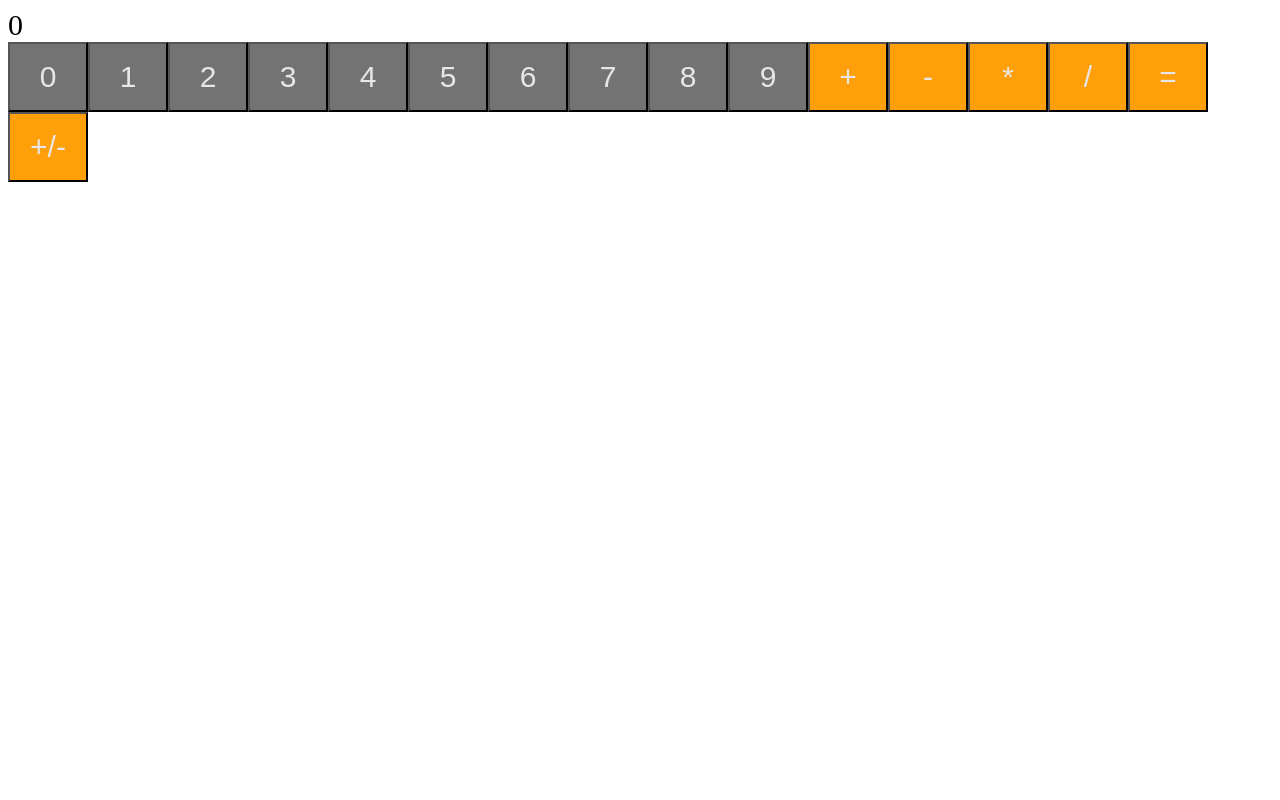
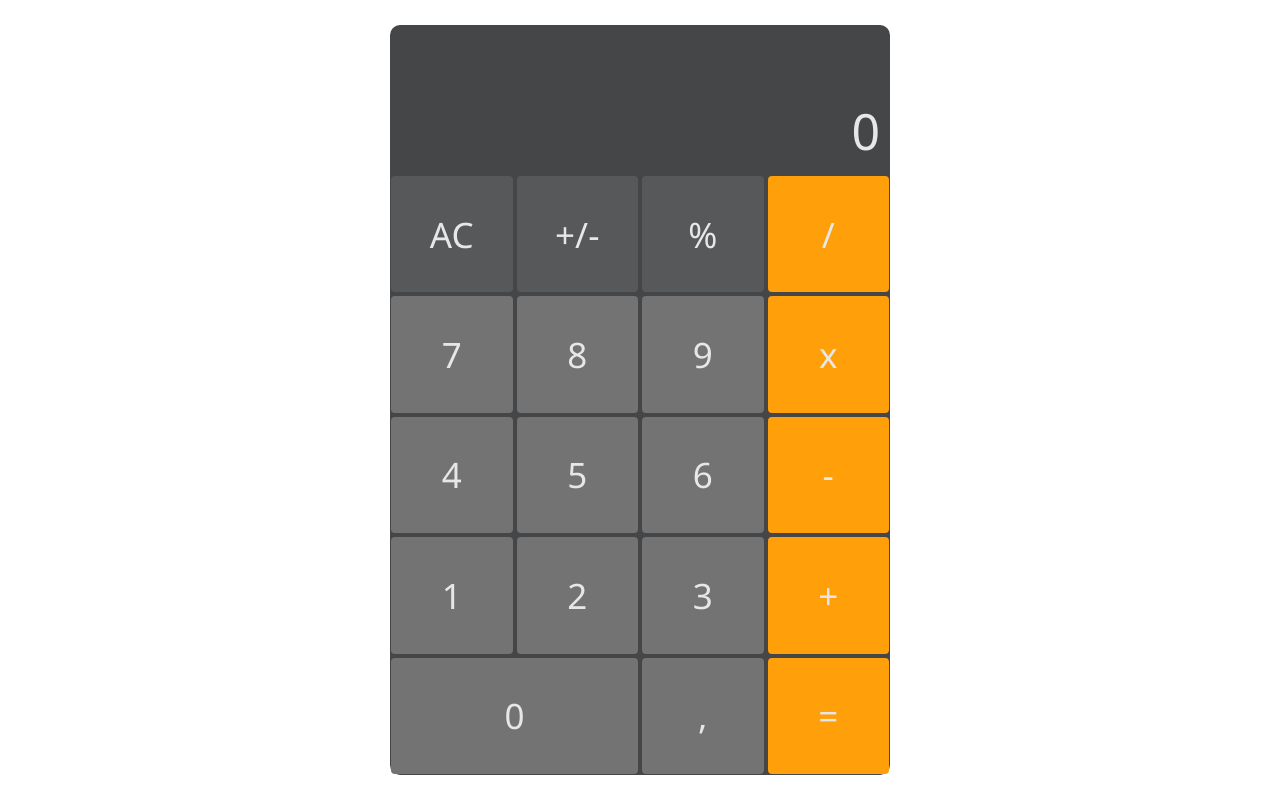
Before and after one commit to bpetrukovich/ios-calculator, a website built with Vite: page index.html in a window 1280 px wide. Built offline with nearby package versions, Linux system fonts and the light colour scheme.

Commit message:
create button styles + layout

```diff
--- a/index.html
+++ b/index.html
@@ -10,7 +10,29 @@
 
 <body>
   <div id="app">
-    <div id="display"></div>
+    <div id="display"><span id="display-text"></span></div>
+
+    <div id="buttons">
+      <button id="clear" class="top-row">AC</button>
+      <button id="sign" class="top-row">+/-</button>
+      <button id="percent" class="top-row">%</button>
+      <button id="divide" class="right-col">/</button>
+      <button id="button-7" class="number">7</button>
+      <button id="button-8" class="number">8</button>
+      <button id="button-9" class="number">9</button>
+      <button id="multiply" class="right-col">x</button>
+      <button id="button-4" class="number">4</button>
+      <button id="button-5" class="number">5</button>
+      <button id="button-6" class="number">6</button>
+      <button id="subtract" class="right-col">-</button>
+      <button id="button-1" class="number">1</button>
+      <button id="button-2" class="number">2</button>
+      <button id="button-3" class="number">3</button>
+      <button id="add" class="right-col">+</button>
+      <button id="button-0" class="number">0</button>
+      <button id="," class="number">,</button>
+      <button id="equals" class="right-col">=</button>
+    </div>
   </div>
   <script type="module" src="/src/main.js"></script>
 </body>
--- a/src/main.js
+++ b/src/main.js
@@ -4,10 +4,9 @@ import "./style.css";
 import { ButtonLayout } from "./ui/button-layout";
 import { CalculatorButton } from "./ui/calculator-button";
 import { NumberCalculatorButton } from "./ui/number-calculator-button";
-import { THEME } from "./ui/theme";
 
 eventEmitter.on("changeDisplay", (input) => {
-  document.querySelector("#display").innerText = input;
+  document.querySelector("#display-text").innerText = input;
 });
 // new ButtonLayout();
 const app = new CalculatorApp();
@@ -26,35 +25,35 @@ class UI {
     this.numbers.push(new NumberCalculatorButton(8, () => app.clickEight()));
     this.numbers.push(new NumberCalculatorButton(9, () => app.clickNine()));
 
-    this.numbers.forEach((button) => {
-      document.querySelector("#app").appendChild(button.createButton());
-    });
+    // this.numbers.forEach((button) => {
+    //   document.querySelector("#app").appendChild(button.createButton());
+    // });
 
     this.operators = [];
-    this.operators.push(
-      new CalculatorButton("+", THEME.rightButtons, () => app.clickAdd()),
-    );
-    this.operators.push(
-      new CalculatorButton("-", THEME.rightButtons, () => app.clickSubtract()),
-    );
-    this.operators.push(
-      new CalculatorButton("*", THEME.rightButtons, () => app.clickMultiply()),
-    );
-    this.operators.push(
-      new CalculatorButton("/", THEME.rightButtons, () => app.clickDevide()),
-    );
+    // this.operators.push(
+    //   new CalculatorButton("+", THEME.rightButtons, () => app.clickAdd()),
+    // );
+    // this.operators.push(
+    //   new CalculatorButton("-", THEME.rightButtons, () => app.clickSubtract()),
+    // );
+    // this.operators.push(
+    //   new CalculatorButton("*", THEME.rightButtons, () => app.clickMultiply()),
+    // );
+    // this.operators.push(
+    //   new CalculatorButton("/", THEME.rightButtons, () => app.clickDevide()),
+    // );
+    //
+    // this.operators.push(
+    //   new CalculatorButton("=", THEME.rightButtons, () => app.clickEquals()),
+    // );
+    //
+    // this.operators.push(
+    //   new CalculatorButton("+/-", THEME.rightButtons, () => app.clickSign()),
+    // );
 
-    this.operators.push(
-      new CalculatorButton("=", THEME.rightButtons, () => app.clickEquals()),
-    );
-
-    this.operators.push(
-      new CalculatorButton("+/-", THEME.rightButtons, () => app.clickSign()),
-    );
-
-    this.operators.forEach((button) => {
-      document.querySelector("#app").appendChild(button.createButton());
-    });
+    // this.operators.forEach((button) => {
+    //   document.querySelector("#app").appendChild(button.createButton());
+    // });
   }
 }
 
--- a/src/style.css
+++ b/src/style.css
@@ -1,9 +1,92 @@
 * {
-  font-size: 30px;
+  color: var(--text-color);
+  font-size: 35px;
+  font-family: "Segoe UI", Tahoma, Geneva, Verdana, sans-serif;
+  margin: 0;
+  padding: 0;
+  box-sizing: border-box;
 }
 
-button {
-  color: #fff;
-  width: 80px;
-  height: 70px;
+body {
+  display: flex;
+  justify-content: center;
+  align-items: center;
+  height: 100vh;
 }
+
+#app {
+  background-color: var(--color-dark-gray);
+  width: 500px;
+  border-radius: 10px;
+  display: flex;
+  flex-direction: column;
+  justify-content: end;
+}
+
+#buttons {
+  display: grid;
+  grid-template-columns: repeat(4, 1fr);
+  grid-template-rows: repeat(5, 1fr);
+  gap: 4px;
+  padding: 1px;
+  border-radius: 8px;
+  height: 600px;
+}
+
+#display {
+  display: flex;
+  flex-direction: column;
+  justify-content: end;
+  height: 150px;
+  text-align: right;
+  padding: 10px;
+
+  span {
+    font-size: 50px;
+  }
+}
+
+.right-col {
+  background-color: #f0f0f0;
+}
+
+:root {
+  --color-light-gray: #737373;
+  --color-gray: #565859;
+  --color-orange: #ff9f0a;
+  --color-dark-gray: #444648;
+  --color-white: #e7e7e7;
+
+  --numbers-bg: var(--color-light-gray);
+  --right-buttons-bg: var(--color-orange);
+  --top-buttons-bg: var(--color-gray);
+  --text-color: var(--color-white);
+}
+
+.top-row {
+  background-color: var(--top-buttons-bg);
+}
+
+.number {
+  background-color: var(--numbers-bg);
+}
+
+.right-col {
+  background-color: var(--right-buttons-bg);
+}
+
+#button-0 {
+  grid-column: span 2;
+}
+
+#buttons button {
+  min-height: 60px;
+  border-radius: 4px;
+  transition: opacity 0.2s;
+  border: none;
+  cursor: pointer;
+}
+
+#buttons button:active {
+  opacity: 0.8;
+}
--- a/src/ui/calculator-button.js
+++ b/src/ui/calculator-button.js
@@ -1,17 +1,10 @@
-import { THEME } from "./theme";
-
 export class CalculatorButton {
-  constructor(text, color, handler) {
-    this.text = text;
-    this.color = color;
+  constructor(handler) {
     this.handler = handler;
   }
 
   createButton() {
     const button = document.createElement("button");
-    button.innerText = this.text;
-    button.style.backgroundColor = this.color;
-    button.style.color = THEME.text;
     button.addEventListener("click", this.handler);
     return button;
   }
--- a/src/ui/colors.js
+++ /dev/null
@@ -1,7 +0,0 @@
-export const COLORS = {
-  lightGray: "#737373",
-  gray: "#565859",
-  orange: "#ff9f0a",
-  darkGray: "#444648",
-  white: "#e7e7e7",
-};
--- a/src/ui/number-calculator-button.js
+++ b/src/ui/number-calculator-button.js
@@ -1,8 +1,7 @@
 import { CalculatorButton } from "./calculator-button";
-import { THEME } from "./theme";
 
 export class NumberCalculatorButton extends CalculatorButton {
-  constructor(number, handler) {
-    super(number.toString(), THEME.numbers, handler); // TODO: null here
+  constructor(handler) {
+    super(handler); // TODO: null here
   }
 }
--- a/src/ui/theme.js
+++ /dev/null
@@ -1,8 +0,0 @@
-import { COLORS } from "./colors";
-
-export const THEME = {
-  numbers: COLORS.lightGray,
-  rightButtons: COLORS.orange,
-  topButtons: COLORS.gray,
-  text: COLORS.white,
-};
```
